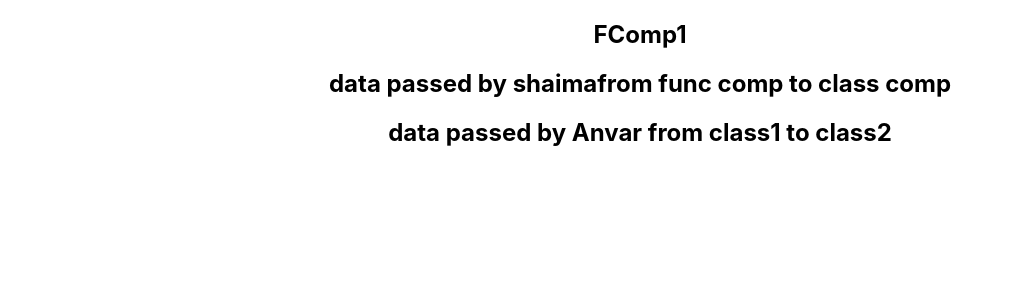
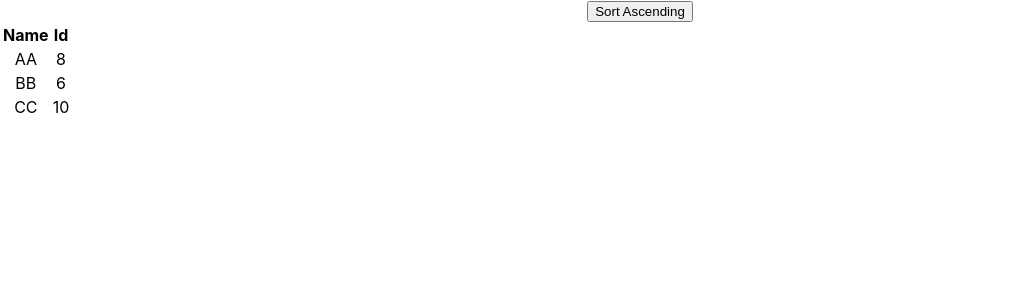
Before and after one commit to ShaimaAnvar/React-WBL, a React (Create React App) app: page / in a window 1280 px wide. Shown: the top 300 px of the page, without its empty margins (0-1009 px from the left). Built offline with nearby package versions, Linux system fonts and the light colour scheme.

Commit message:
state,setstate,life cycle methods, list rendering, printing array of strings, printing array of objects as a table by creating rows dynamically

```diff
--- a/src/App.js
+++ b/src/App.js
@@ -1,8 +1,15 @@
 
 import './App.css';
-import ClassComp from './Components/ClassComp';
-import FunctionalComp from './Components/FunctionalComp';
-import FComp1 from './Props/FComp1';
+//import Class2 from './LifeCycleMethods/Class2';
+import Users from './List rendering/Users';
+//import ClassCompMethod from './LifeCycleMethods/ClassCompMethod';
+//import Class1 from './Props/Class1';
+//import F1comp from './States/F1comp';
+//import StateClass1 from './States/StateClass1';
+//import ClassComp from './Components/ClassComp';
+//import FunctionalComp from './Components/FunctionalComp';
+// import FComp1 from './Props/FComp1';
+
 
 
 function App() {
@@ -11,8 +18,13 @@ function App() {
 
       {/* <FunctionalComp/>   */}
       {/* <ClassComp/> */}
-      <FComp1/>
-
+      {/* <FComp1/> */}
+       {/* <Class1/> */}
+       {/* <F1comp></F1comp> */}
+       {/* <StateClass1/> */}
+       {/* <ClassCompMethod/> */}
+       {/* <Class2/> */}
+       <Users/>
     </div>
   );
 }
--- a/src/Components/ClassComp.js
+++ b/src/Components/ClassComp.js
@@ -1,8 +1,8 @@
 import React, { Component } from "react";
 class ClassComp extends Component{
     constructor(){
+        super();
         this.name="class";
-        super();
     }
     render(){
         return(
--- /dev/null
+++ b/src/LifeCycleMethods/Class2.js
@@ -0,0 +1,31 @@
+import React from 'react';
+import ClassCompMethod from './ClassCompMethod';
+//import PropTypes from 'prop-types';
+
+
+class Class2 extends React.Component {
+    constructor(props) {
+        super(props);
+        this.state = {count:5,
+        flag:"true"};
+    }
+    incrementer=()=>{
+        this.setState({count:this.state.count+1})
+    }
+    hadleUnmount=()=>{
+        this.setState({flag:!this.state.flag})
+    }
+    render() {
+        return (
+            <div>
+                <h2>{this.state.count}</h2>
+                <button onClick={this.incrementer}>increment count</button>
+                {this.state.flag?<ClassCompMethod count={this.state.count}/>:null}
+                <button onClick={this.hadleUnmount}>comp unmount</button>
+            </div>
+        );
+    }
+}
+
+
+export default Class2;
--- /dev/null
+++ b/src/LifeCycleMethods/ClassCompMethod.js
@@ -0,0 +1,51 @@
+import React,{Component} from 'react';
+
+
+class ClassCompMethod extends Component {
+    constructor(props) {
+        super(props);
+        console.log('constructor');
+        this.state = {
+            count:0
+        };
+    }
+    static getDerivedStateFromProps(props,state){
+        // console.log('props',props);
+        // console.log('state',state);
+        if(props.count%2==0){
+            return {count:state.count+1};
+        }
+        console.log('get derived states');
+        return null;
+    }
+    shouldComponentUpdate(props,state){
+        console.log('should comp update');
+        if(props.count==7){
+            return false;
+        }
+        return true;
+    }
+    handleInc=()=>{
+        this.setState({count:this.state.count+1})
+    }
+    render() {
+        console.log('render');
+        return (
+            <div>
+                <h2>class comp methods</h2>
+                <button onClick={this.handleInc}>Counter:{this.state.count}</button>
+            </div>
+        );
+    }
+    componentDidMount(){
+        console.log('comp didmount');
+    }
+    componentDidUpdate(){
+        console.log('comp did update');
+    }
+    componentWillUnmount(){
+        console.log('comp unmout');
+    }
+}
+
+export default ClassCompMethod;
--- /dev/null
+++ b/src/List rendering/Users.js
@@ -0,0 +1,43 @@
+import React, { Component } from 'react'
+
+class Users extends Component {
+    constructor(props){
+        super(props);
+        //this.userName= ["A","B","c",]
+        this.userName=[
+            {
+                name:"AA",
+                id:8
+            },
+            {
+                name:"BB",
+                id:6
+            },
+            {
+                name:"CC",
+                id:10
+            },
+        ]
+
+    }
+  render() {
+    return (
+      <div>
+        <button>Sort Ascending</button>
+        <table>
+            <tr>
+                <th>Name</th>
+                <th>Id</th>
+            </tr>
+            {this.userName.map((user,index)=>(
+                <tr>
+                    <td>{user.name}</td>
+                    <td>{user.id}</td>
+                </tr>
+            ))}
+        </table>
+      </div>
+    )
+  }
+}
+export default Users;
--- a/src/Props/Class1.js
+++ b/src/Props/Class1.js
@@ -1,16 +1,29 @@
 import React,{Component} from 'react'
+
+
+// class Class1 extends Component{
+//     constructor(props){
+//         super(props);
+//     }
+//     render(){
+//         return(
+//             <div>
+//                 <h2> {this.props.user}</h2>
+//             </div>
+//         )
+//     }
+// }
+// export default Class1
 import Class2 from './Class2';
-
 class Class1 extends Component{
-    constructor(props){
-        super(props);
-        this.name='Anvar'
+    constructor(){
+        super();
+        this.name="abcd"
     }
     render(){
         return(
             <div>
-                <h2> data passed by {this.props.user}from func comp to class comp </h2>
-                <Class2 user={this.name}></Class2>
+                <Class2 user={this.name} />
             </div>
         )
     }
--- a/src/Props/Class2.js
+++ b/src/Props/Class2.js
@@ -2,11 +2,12 @@ import React,{Component} from 'react'
 class Class2 extends Component{
     constructor(props){
         super(props);
+        console.log(props);
     }
     render(){
         return(
             <div>
-                <h2> data passed by {this.props.user} from class1 to class2 </h2>
+                <h2> {this.props.user}</h2>
             </div>
         )
     }
--- a/src/Props/FComp1.js
+++ b/src/Props/FComp1.js
@@ -1,19 +1,16 @@
 import React from 'react'
-import Class1 from './Class1'
-import FComp2 from './FComp2'
+//import FComp2 from './FComp2'
+
+//import Class1 from './Class1'
 function FComp1() {
-    let name= "shaima"
+    // l//et name= "shaima"
   return (
     <div>
-        <h2>FComp1</h2>
         {/* <FComp2 user = {name}></FComp2>  */}
-        <Class1 user={name}></Class1>
+        {/* <Class1 user={name}/> */}
+
     </div>
   )
 }
-/*
- props are passed in the form of objects
- ie,
- user:shaima
-*/
+
 export default FComp1
--- /dev/null
+++ b/src/States/F1comp.js
@@ -0,0 +1,17 @@
+import React from 'react'
+function F1comp(){
+    let user= 'shaima'
+    function revName(){
+        user=user.split("").reverse().join("");
+        console.log(user);
+    }
+    return(
+
+        <div>
+            <h2>{user}</h2>
+            <button onClick={revName}>Reverse</button>
+
+        </div>
+    )
+}
+export default F1comp;
--- /dev/null
+++ b/src/States/StateClass1.js
@@ -0,0 +1,26 @@
+
+import React, { Component } from "react";
+class StateClass1 extends Component{
+    constructor(props){
+        super(props);
+        this.state={
+            user:'shaima'
+        }
+
+    }
+    revName=()=>{
+        let reversedName=this.state.user.split("").reverse().join("");
+        //console.log(this.user);
+        this.setState({user:reversedName})
+    }
+    render(){
+        return(
+            <div>
+                <h2>{this.state.user}</h2>
+                <button onClick={this.revName}>reverse</button>
+            </div>
+        );
+    }
+}
+
+export default StateClass1
```
